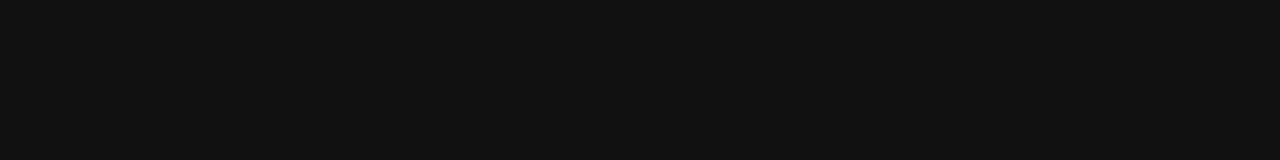
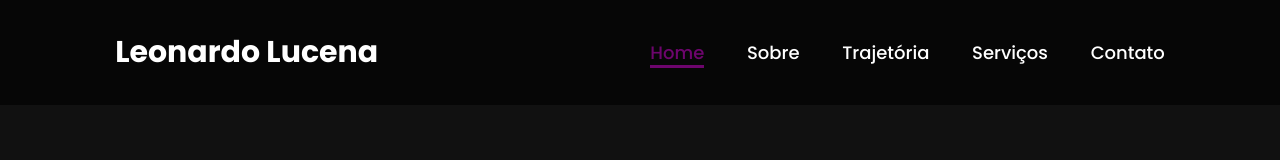
Before and after one commit to LeoRlucena/pti-webstandards-senac, a plain HTML site: page src/landing-page/index.html in a window 1280 px wide. Drawn offline with nearby package versions, Linux system fonts and the light colour scheme.

Commit message:
criando o header e a navbar

```diff
--- a/src/landing-page/index.css
+++ b/src/landing-page/index.css
@@ -7,3 +7,49 @@ body {
     background: var(--bg-color);
     color: var(--text-color);
 }
+
+.header {
+    position: fixed;
+    top: 0;
+    left: 0;
+    width: 100%;
+    padding: 3rem 9%;
+    background: rgba(0, 0, 0, 0.6);
+    backdrop-filter: blur(10px);
+    display: flex;
+    justify-content: space-between;
+    align-items: center;
+    z-index: 100;
+}
+
+.logo {
+    font-size: 3rem;
+    color: var(--text-color);
+    font-weight: 700;
+    cursor: pointer;
+    transition: 0.3s ease-in-out;
+}
+
+.logo:hover {
+    transform: scale(1.1);
+}
+
+.navbar a {
+    font-size: 1.8rem;
+    color: white;
+    margin-left: 4rem;
+    font-weight: 500;
+    transition: 0.3s ease-in-out;
+    border-bottom: 3px solid transparent;
+}
+
+.navbar a:hover, .navbar a.active {
+    color: var(--main-color);
+    border-bottom: 3px solid var(--main-color);
+}
+
+#menu-icon {
+    font-size: 3.6rem;
+    color: var(--main-color);
+    display: none;
+}
--- a/src/landing-page/index.html
+++ b/src/landing-page/index.html
@@ -11,6 +11,18 @@
     <link href='https://unpkg.com/boxicons@2.1.4/css/boxicons.min.css' rel='stylesheet'>
 </head>
 <body>
+    <header class="header">
+        <a href="#home" class="logo">Leonardo <span>Lucena</span></a>
 
+        <i class='bx bx-menu' id="menu-icon"></i>
+
+        <nav class="navbar">
+            <a href="#home" class="active">Home</a>
+            <a href="#about">Sobre</a>
+            <a href="#education">Trajetória</a>
+            <a href="#services">Serviços</a>
+            <a href="#contact">Contato</a>
+        </nav>
+    </header>
 </body>
 </html>
```
